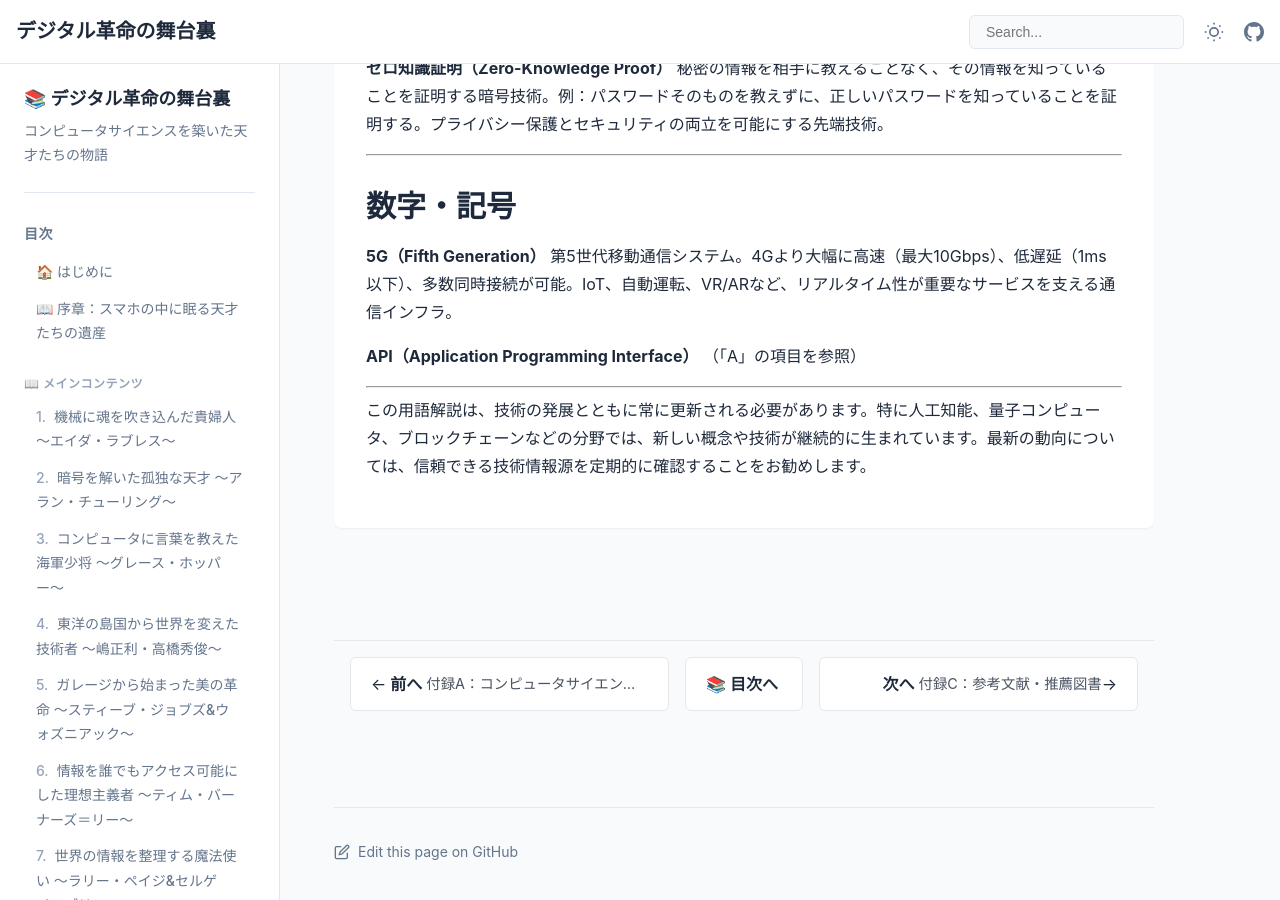
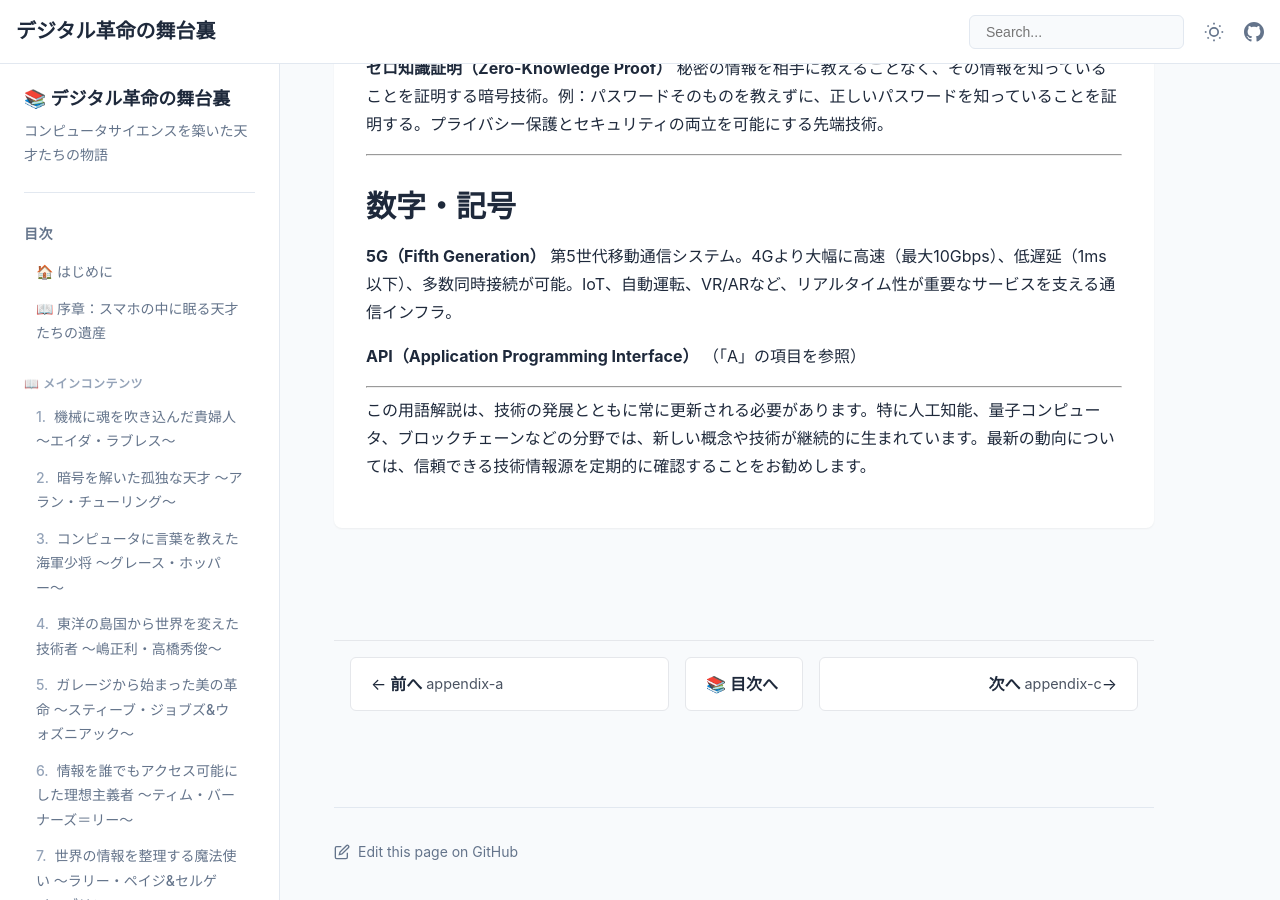
Before and after one commit to itdojp/cs-visionaries-book, a Jekyll site: the page built from docs/appendices/appendix-b.md, in a window 1280 px wide and 900 px high, scrolled down 8400 px. Built offline with Jekyll 4.4.1, drawn with Linux system fonts in a browser that asks for light colours.

Commit message:
fix(nav): regenerate navigation.yml to satisfy nav link check

```diff
--- a/docs/_data/navigation.yml
+++ b/docs/_data/navigation.yml
@@ -33,9 +33,9 @@ chapters:
 - title: 第16章：人工知能に革命をもたらした深層学習の父
   path: /chapters/chapter16/
 appendices:
-- title: 付録A：コンピュータサイエンス重要事件年表
+- title: appendix-a
   path: /appendices/appendix-a/
-- title: 付録B：用語解説
+- title: appendix-b
   path: /appendices/appendix-b/
-- title: 付録C：参考文献・推薦図書
+- title: appendix-c
   path: /appendices/appendix-c/
```
